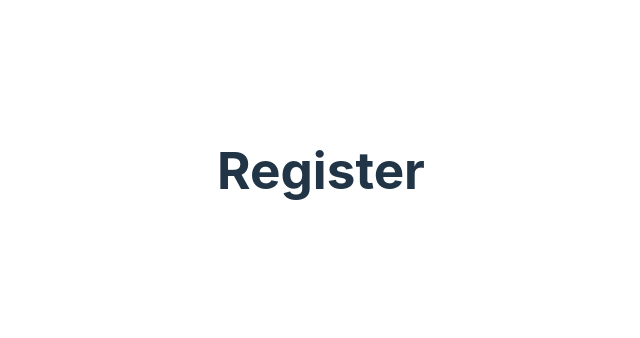
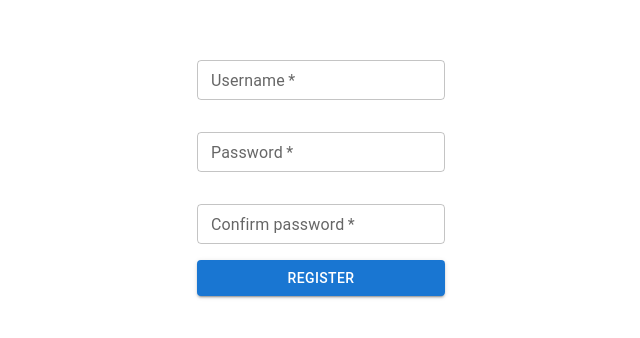
Before and after one commit to MisterAzix/hetic-messenger, a React (Vite) app in the folder frontend/: page /register in a window 1280 px wide. Shown: the part 230-568 px from the top of the page, without its empty margins (319-959 px from the left). Built offline with nearby package versions, Linux system fonts and the light colour scheme.

Commit message:
feat(frontend): adding register page ✨
Co-authored-by: aniscoquelet <48022945+aniscoquelet@users.noreply.github.com>

```diff
--- a/frontend/src/App.tsx
+++ b/frontend/src/App.tsx
@@ -5,6 +5,7 @@ import { store } from './store/store';
 import Home from './components/Home';
 import { LoginForm } from './components/LoginForm';
 import { NeedAuth } from './components/NeedAuth';
+import { RegisterForm } from './components/RegisterForm';
 
 function App() {
   return (
@@ -13,7 +14,7 @@ function App() {
         <Routes>
           <Route path={'/'} element={<Home />} />
           <Route path={'/login'} element={<LoginForm />} />
-          <Route path={'/register'} element={<h1>Register</h1>} />
+          <Route path={'/register'} element={<RegisterForm />} />
           <Route
             path={'/room'}
             element={
--- a/frontend/src/components/LoginForm.tsx
+++ b/frontend/src/components/RegisterForm.tsx
@@ -1,31 +1,27 @@
 import { useForm } from 'react-hook-form';
-import useGetJWT from '../hooks/useGetJWT';
-import { useState } from 'react';
-import { Alert, Box, FormGroup } from '@mui/material';
+import { Box, FormGroup, Alert } from '@mui/material';
 import { LoadingButton } from '@mui/lab';
 import { FormInputText } from './FormInputText';
-import { useDispatch } from 'react-redux';
-import { addAuth } from '../store/authSlice';
-import { AppDispatch } from '../store/store';
-import { useLocation, useNavigate } from 'react-router-dom';
+import { useState } from 'react';
+import useRegister from '../hooks/useRegister';
+import { useNavigate } from 'react-router-dom';
 
 interface IFormInput {
   username: string;
   password: string;
+  confirm_password: string;
 }
 
 const defaultValues: IFormInput = {
   username: '',
   password: '',
+  confirm_password: '',
 };
 
-export function LoginForm() {
+export const RegisterForm = () => {
   const { control, handleSubmit } = useForm<IFormInput>({ defaultValues });
-  const dispatch: AppDispatch = useDispatch();
-  const getJWT = useGetJWT();
+  const register = useRegister();
   const navigate = useNavigate();
-  const location = useLocation();
-  const from = location.state?.from?.pathname || '/';
 
   const [error, setError] = useState<string>('');
   const [isLoading, setIsLoading] = useState<boolean>(false);
@@ -33,13 +29,12 @@ export function LoginForm() {
   const onSubmit = (formData: IFormInput) => {
     setIsLoading(true);
     setError('');
-    getJWT(formData).then((data) => {
+    register(formData).then((data) => {
       setIsLoading(false);
-      if (data.success && data.JWT) {
-        dispatch(addAuth({ jwt: data.JWT }));
-        navigate(from, { replace: true });
-      } else if (data.message === 'Bad credentials') {
-        setError('Incorrect password!');
+      if (data.user) {
+        navigate('/login');
+      } else if (data.message === 'Password and confirm password must be same!') {
+        setError('Password and confirm password must be same!');
       } else {
         setError('An error as occurred!');
       }
@@ -50,7 +45,7 @@ export function LoginForm() {
     <Box
       component="form"
       sx={{
-        '& .MuiTextField-root': { my: 2, width: '25ch' },
+        '& .MuiTextField-root': { my: 2, width: '100%' },
       }}
     >
       <FormGroup>
@@ -63,6 +58,13 @@ export function LoginForm() {
           label="Password"
           required
         />
+        <FormInputText
+          type={'password'}
+          name="confirm_password"
+          control={control}
+          label="Confirm password"
+          required
+        />
 
         <LoadingButton
           loading={isLoading}
@@ -70,9 +72,9 @@ export function LoginForm() {
           onClick={handleSubmit(onSubmit)}
           variant={'contained'}
         >
-          Login
+          Register
         </LoadingButton>
       </FormGroup>
     </Box>
   );
-}
+};
--- /dev/null
+++ b/frontend/src/hooks/useRegister.ts
@@ -0,0 +1,33 @@
+interface IRegisterRequest {
+  username: string;
+  password: string;
+  confirm_password: string;
+}
+
+interface IRegisterResponse {
+  success: boolean;
+  message?: string;
+  user?: any;
+}
+
+export default function useRegister() {
+  return function ({
+    username,
+    password,
+    confirm_password,
+  }: IRegisterRequest): Promise<IRegisterResponse> {
+    return fetch('http://localhost:8245/user/new', {
+      method: 'POST',
+      credentials: 'include',
+      mode: 'cors',
+      headers: { 'Content-Type': 'application/json' },
+      body: JSON.stringify({
+        username,
+        password,
+        confirm_password,
+      }),
+    })
+      .then((response) => response?.json())
+      .catch((err) => console.error(err));
+  };
+}
```
